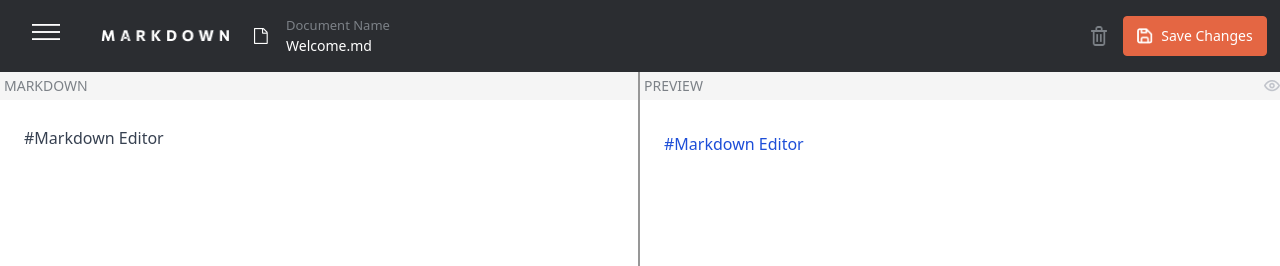
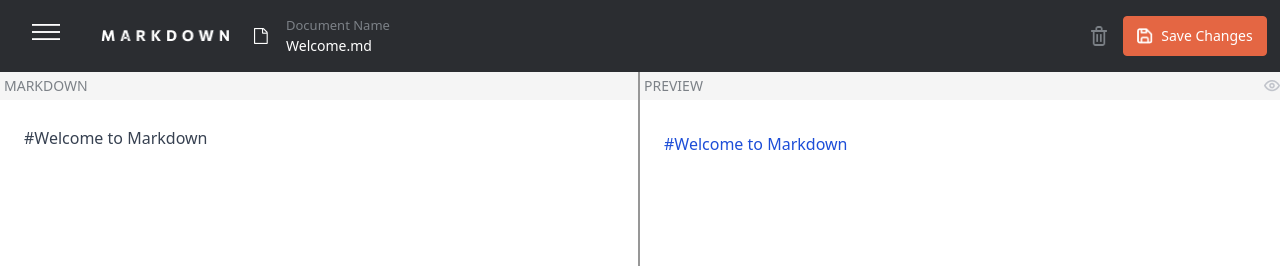
Before and after one commit to adjeibrightsekyere/markdown-Editor, a React (Vite) app: page / in a window 1280 px wide. Shown: the top 266 px of the page. Built offline with nearby package versions, Linux system fonts and the light colour scheme.

Commit message:
added prose to my app.css to style the preview

```diff
--- a/src/App.css
+++ b/src/App.css
@@ -51,15 +51,10 @@ nav, .flex-grow, .w-full {
   border-color: var(--border-color);
 }
 
-.preview-content {
-  display: flex;
-  align-items: flex-start;
-  justify-content: flex-start;
 
-}
 
 .preview-only .preview-content {
-  align-items: center;
+  align-items: flex-start;
   justify-content: center;
   height: 100%;
 }
@@ -191,3 +186,13 @@ nav, .flex-grow, .w-full {
   .prose a {
     @apply text-blue-600 dark:text-blue-400;
   }
+
+  .prose {
+    white-space: pre-wrap;
+    word-wrap: break-word;
+  }
+
+  .preview-text {
+    white-space: pre-wrap;
+    word-wrap: break-word;
+  }
--- a/src/App.tsx
+++ b/src/App.tsx
@@ -16,7 +16,7 @@ import Modal from './components/Modal';
 
 
 function App() {
-  const [markdown, setMarkdown] = useState('#Markdown Editor')
+  const [markdown, setMarkdown] = useState('#Welcome to Markdown')
   const [isSideBarOpen, setIsSideBarOpen] = useState(false);
   const [documents, setDocuments] = useState([{ id: 1, name: 'Welcome.md', content: '#Markdown Editor' }]);
   const [activeDocId, setActiveDocId] = useState(1);
--- a/src/components/Preview.tsx
+++ b/src/components/Preview.tsx
@@ -16,6 +16,11 @@ function Preview({ markdown, isDarkMode }: PreviewProps) {
 
     const [isPreviewOnly, setIsPreviewOnly] = useState(false);
 
+    marked.setOptions({
+        breaks: true,
+        gfm: true
+    });
+
     const parsed: string = marked(markdown) as string;
     const cleanHtml = DOMPurify.sanitize(parsed)
 
@@ -26,17 +31,17 @@ function Preview({ markdown, isDarkMode }: PreviewProps) {
     return (
 
         <div className={`overflow-auto ${isPreviewOnly ? 'preview-only' : ''}`}>
-            <div className={`flex justify-between items-center bg-[#F5F5F5] text-[#7C8187] ${ isDarkMode ? 'bg-[#1D1F22] text-[#C1C4CB]' : 'bg-[#F5F5F5] text-[#7C8187]'}`}>
+            <div className={`flex justify-between items-center  text-[#7C8187] ${ isDarkMode ? 'bg-[#1D1F22] text-[#C1C4CB]' : 'bg-[#F5F5F5] text-[#7C8187]'}`}>
                 <h1 className= 'text-[#7C8187]  font-roboto text-sm p-1'>PREVIEW</h1>
                 < img
                     src={isPreviewOnly ? EyeOff : eye}
                     alt='eye'
-                    className=' w-4 h-3 cursor-pointer '
+                    className=' w-4 h-3 cursor-pointer hover:bg-[#E46643] '
                     onClick={togglePreview}
                     />
 
             </div>
-            <div className="prose preview-content p-6" dangerouslySetInnerHTML={{ __html: cleanHtml }}></div>
+            <div className="prose preview-content preview-text p-6"  dangerouslySetInnerHTML={{ __html: cleanHtml }}></div>
         </div>
     )
 }
--- a/src/components/editor.tsx
+++ b/src/components/editor.tsx
@@ -9,7 +9,7 @@ interface EditorProps {
 function Editor({markdown, setMarkdown, isDarkMode}: EditorProps) {
     return(
        <div className="flex flex-col h-full md:border-r-2 border-[#979797] ">
-            <div className={`bg-[#F5F5F5]  text-[#7C8187] font-roboto p-1 text-sm ${ isDarkMode ? 'bg-[#1D1F22] text-[#C1C4CB]' : 'bg-[#F5F5F5] text-[#7C8187]'}`}>
+            <div className={`  text-[#7C8187] font-roboto p-1 text-sm ${ isDarkMode ? 'bg-[#1D1F22] text-[#C1C4CB]' : 'bg-[#F5F5F5] text-[#7C8187]'}`}>
                 MARKDOWN
             </div>
             <textarea
```
